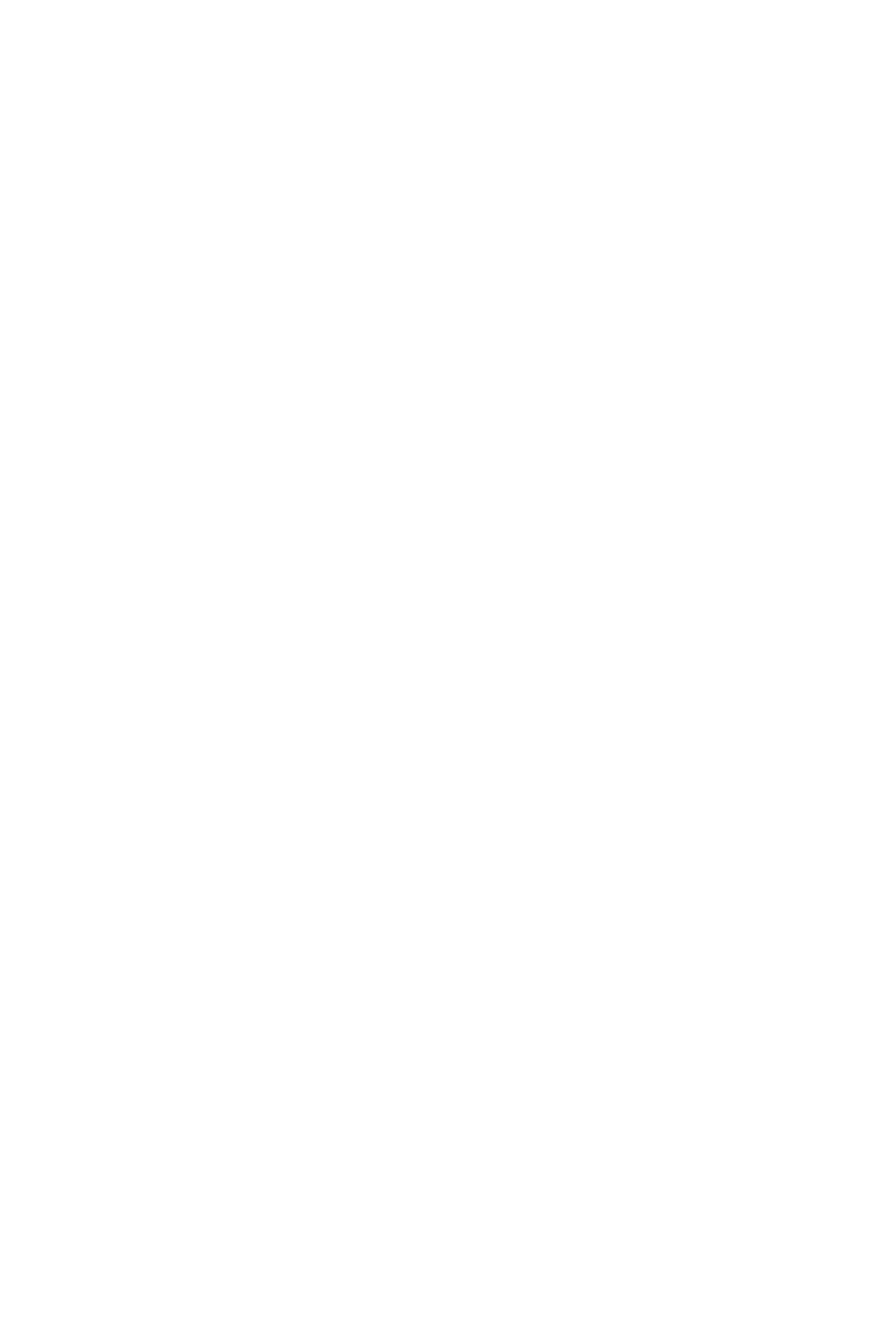
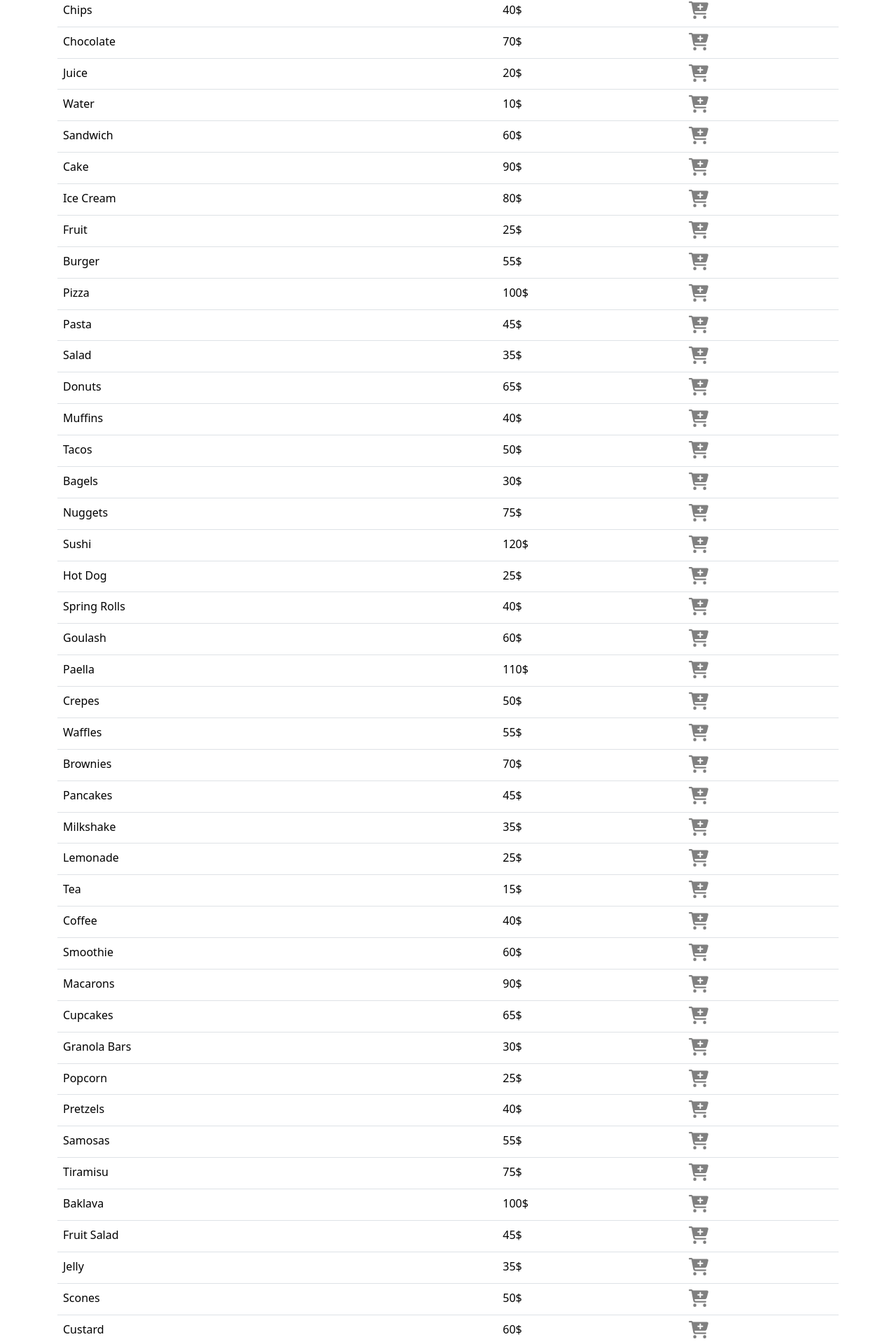
Before and after one commit to abokamal09/first-e-comm, a React (Create React App) app: page / in a window 1280 px wide. Shown: the part 298-2218 px from the top of the page at 70% size. Before the commit the page ends 800 px from the top, so only its background shows below. Built offline with nearby package versions, Linux system fonts and the light colour scheme.

Commit message:
add 50 product for testing and add props to pass the data to other components

```diff
--- a/src/App.jsx
+++ b/src/App.jsx
@@ -1,11 +1,88 @@
+import { useState } from "react";
 import Navbar from "./components/Navbar";
 import Menu from "./pages/Menu";
 
 function App() {
+  // Data Holder
+  const [products, setProducts] = useState([
+    { id: 1, name: "Cookies", price: 50, count: 5, order: false },
+    { id: 2, name: "Cola", price: 30, count: 2, order: false },
+    { id: 3, name: "Chips", price: 40, count: 10, order: false },
+    { id: 4, name: "Chocolate", price: 70, count: 8, order: false },
+    { id: 5, name: "Juice", price: 20, count: 15, order: false },
+    { id: 6, name: "Water", price: 10, count: 20, order: false },
+    { id: 7, name: "Sandwich", price: 60, count: 6, order: false },
+    { id: 8, name: "Cake", price: 90, count: 3, order: false },
+    { id: 9, name: "Ice Cream", price: 80, count: 7, order: false },
+    { id: 10, name: "Fruit", price: 25, count: 12, order: false },
+    { id: 11, name: "Burger", price: 55, count: 10, order: false },
+    { id: 12, name: "Pizza", price: 100, count: 4, order: false },
+    { id: 13, name: "Pasta", price: 45, count: 9, order: false },
+    { id: 14, name: "Salad", price: 35, count: 13, order: false },
+    { id: 15, name: "Donuts", price: 65, count: 7, order: false },
+    { id: 16, name: "Muffins", price: 40, count: 11, order: false },
+    { id: 17, name: "Tacos", price: 50, count: 5, order: false },
+    { id: 18, name: "Bagels", price: 30, count: 6, order: false },
+    { id: 19, name: "Nuggets", price: 75, count: 8, order: false },
+    { id: 20, name: "Sushi", price: 120, count: 2, order: false },
+    { id: 21, name: "Hot Dog", price: 25, count: 15, order: false },
+    { id: 22, name: "Spring Rolls", price: 40, count: 10, order: false },
+    { id: 23, name: "Goulash", price: 60, count: 6, order: false },
+    { id: 24, name: "Paella", price: 110, count: 3, order: false },
+    { id: 25, name: "Crepes", price: 50, count: 12, order: false },
+    { id: 26, name: "Waffles", price: 55, count: 7, order: false },
+    { id: 27, name: "Brownies", price: 70, count: 5, order: false },
+    { id: 28, name: "Pancakes", price: 45, count: 14, order: false },
+    { id: 29, name: "Milkshake", price: 35, count: 8, order: false },
+    { id: 30, name: "Lemonade", price: 25, count: 18, order: false },
+    { id: 31, name: "Tea", price: 15, count: 25, order: false },
+    { id: 32, name: "Coffee", price: 40, count: 22, order: false },
+    { id: 33, name: "Smoothie", price: 60, count: 11, order: false },
+    { id: 34, name: "Macarons", price: 90, count: 4, order: false },
+    { id: 35, name: "Cupcakes", price: 65, count: 6, order: false },
+    { id: 36, name: "Granola Bars", price: 30, count: 20, order: false },
+    { id: 37, name: "Popcorn", price: 25, count: 15, order: false },
+    { id: 38, name: "Pretzels", price: 40, count: 12, order: false },
+    { id: 39, name: "Samosas", price: 55, count: 8, order: false },
+    { id: 40, name: "Tiramisu", price: 75, count: 5, order: false },
+    { id: 41, name: "Baklava", price: 100, count: 3, order: false },
+    { id: 42, name: "Fruit Salad", price: 45, count: 10, order: false },
+    { id: 43, name: "Jelly", price: 35, count: 13, order: false },
+    { id: 44, name: "Scones", price: 50, count: 7, order: false },
+    { id: 45, name: "Custard", price: 60, count: 9, order: false },
+    { id: 46, name: "Fried Chicken", price: 70, count: 5, order: false },
+    { id: 47, name: "Steak", price: 120, count: 2, order: false },
+    { id: 48, name: "Roast Beef", price: 95, count: 4, order: false },
+    { id: 49, name: "Fish and Chips", price: 85, count: 6, order: false },
+    { id: 50, name: "Ramen", price: 65, count: 8, order: false },
+  ]);
+  // Methods
+  const incFun = (productId) => {
+    const updateProducts = products.map((product) => {
+      if (product.id === productId) {
+        return { ...product, count: product.count + 1 };
+      } else {
+        return product;
+      }
+    });
+    setProducts(updateProducts);
+  };
+
+  const orderFood = (productId) => {
+    const updateState = products.map((product) => {
+      if (product.id === productId) {
+        return { ...product, order: !product.order };
+      } else {
+        return product;
+      }
+    });
+    setProducts(updateState);
+  };
+
   return (
     <div>
       <Navbar />
-      <Menu />
+      <Menu products={products} incFun={incFun} orderFood={orderFood} />
     </div>
   );
 }
--- a/src/pages/Menu.jsx
+++ b/src/pages/Menu.jsx
@@ -1,37 +1,7 @@
 import { faCartPlus } from "@fortawesome/free-solid-svg-icons";
 import { FontAwesomeIcon } from "@fortawesome/react-fontawesome";
-import React, { useState } from "react";
 
-const Menu = () => {
-  // Data Holder
-  const [products, setProducts] = useState([
-    { id: 1, name: "Cookies", price: 50, count: 5, order: false },
-    { id: 2, name: "Cola", price: 30, count: 2, order: false },
-  ]);
-
-  // Methods
-  const incFun = (productId) => {
-    const updateProducts = products.map((product) => {
-      if (product.id === productId) {
-        return { ...product, count: product.count + 1 };
-      } else {
-        return product;
-      }
-    });
-    setProducts(updateProducts);
-  };
-
-  const orderFood = (productId) => {
-    const updateState = products.map((product) => {
-      if (product.id === productId) {
-        return { ...product, order: !product.order };
-      } else {
-        return product;
-      }
-    });
-    setProducts(updateState);
-  };
-
+const Menu = (props) => {
   return (
     <div className="container mt-5">
       <h1>Menu</h1>
@@ -43,13 +13,13 @@ const Menu = () => {
           </tr>
         </thead>
         <tbody className="table-group-divider">
-          {products.map((product) => (
+          {props.products.map((product) => (
             <tr key={product.id}>
               <td>{product.name}</td>
               <td>{product.price}$</td>
               <td>
                 <FontAwesomeIcon
-                  onClick={() => orderFood(product.id)}
+                  onClick={() => props.orderFood(product.id)}
                   icon={faCartPlus}
                   style={{
                     color: product.order ? "black" : "gray",
```
Also changed, not shown: src/pages/Cart.jsx (added).
